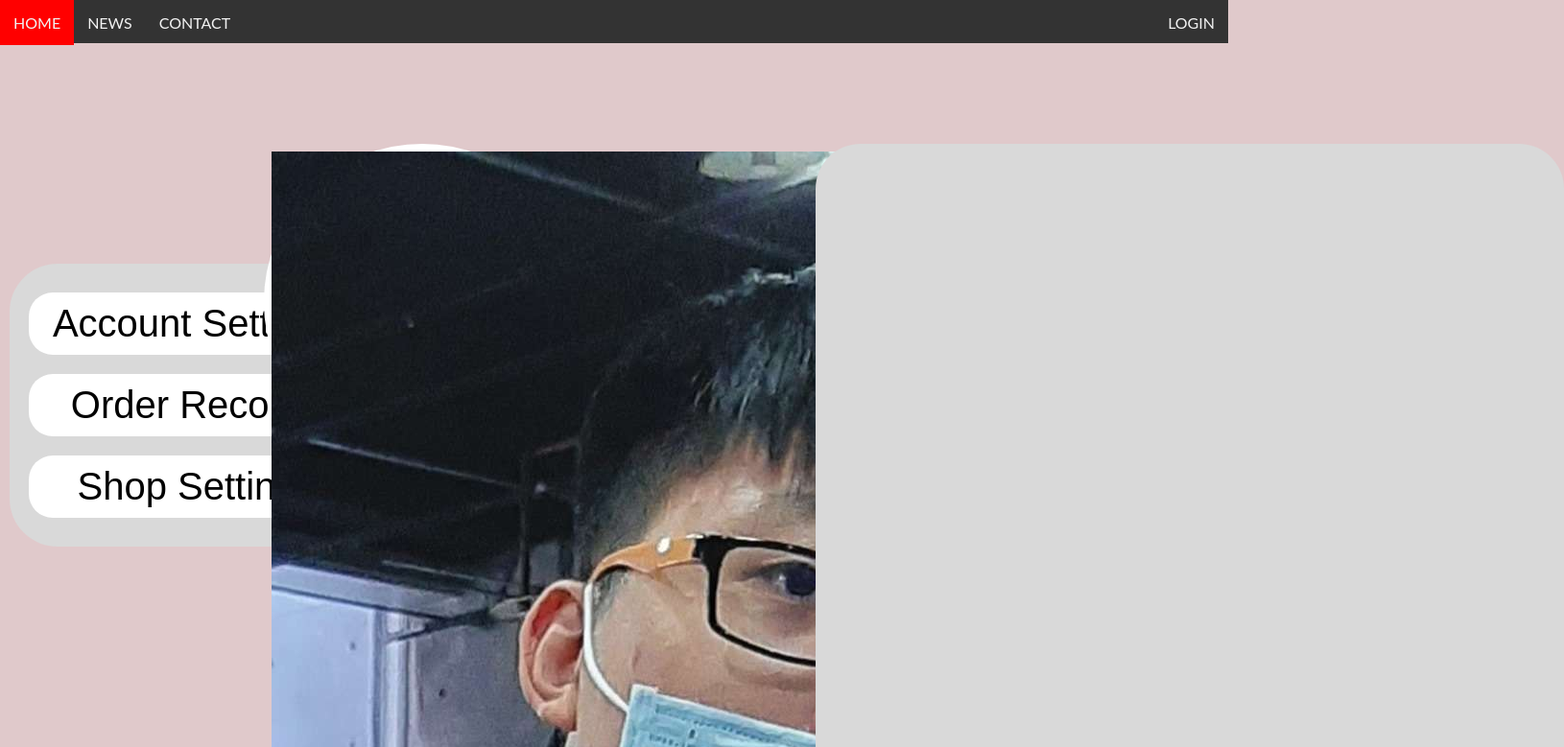
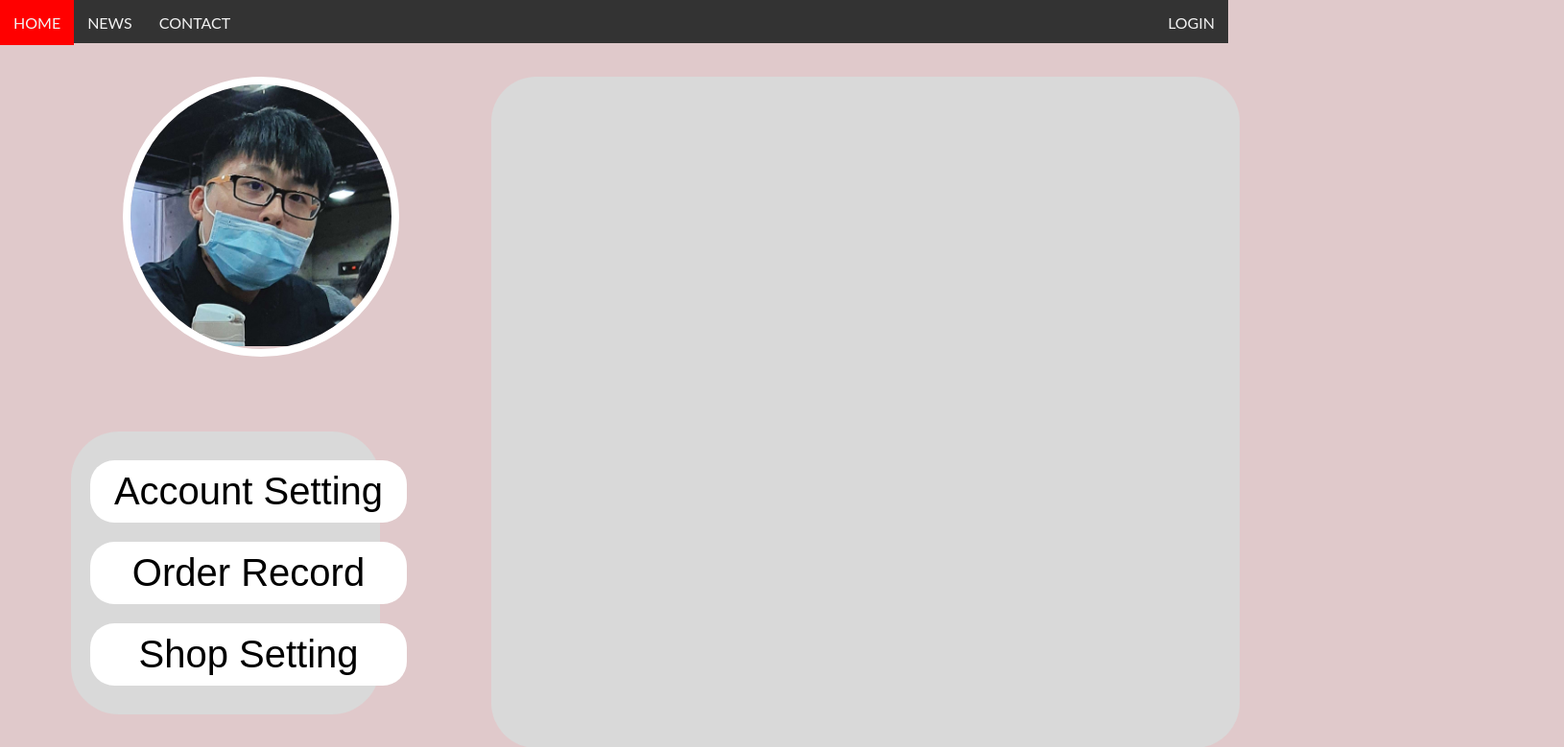
Before and after one commit to NTUT-Furniture/Frontend, a website: page Html_File/AccountSetting.html in a window 1280 px wide. Shown: the top 779 px of the page at 96% size, 1630 px wide, since content can reach past the window. Drawn offline with Linux system fonts and the light colour scheme.

Commit message:
refactor account setting css

```diff
--- a/CSS_File/AccountSetting_Style.css
+++ b/CSS_File/AccountSetting_Style.css
@@ -1,4 +1,4 @@
-body{
+body {
     height: 100%;
     width: 100%;
     margin: 0 auto; /* 居中对齐 */
@@ -10,31 +10,41 @@ body{
     overflow: auto;
     position: absolute;
 }
-.avator{
+
+.avator {
     position: absolute;
     display: inline-block;
-  top: 150px;
-  left: 250px;
+    top: 10%;
+    left: 10%;
 }
 
 .avatar-container {
-  width: 330px;
-  height: 330px;
-  margin-left: 25px;
-  flex-shrink: 0;
+    position: relative;
+    width: 25%;
+    height: auto;
     border-radius: 50%; /* 50% 使其成為圓形 */
     border: 8px solid #FFF;
-  background: url(../Resourse/avator.jpg) lightgray 50% / cover no-repeat; /* 使用 cover 讓背景圖片填滿容器 */
     box-sizing: border-box;
+    overflow: hidden;
+}
+
+.avatar-container img {
+    width: 100%; /* 使图像占满容器的宽度 */
+    height: 100%; /* 保持宽高比例 */
+    object-fit: cover; /* 保持图像比例并填充整个容器 */
+}
+
+.container {
+    margin: 24px;
 }
 
 .navigation-section {
-  width: 330px;
-  height: 255px;
-  flex-shrink: 0;
+    position: absolute;
+    top: 55%;
+    left: 5%;
+    width: 22%;
     margin: 10px;
     padding: 20px;
-  flex-direction: column;
     border-radius: 50px; /* 圓角設定，根據需要調整 */
     background-color: #D9D9D9; /* 白底 */
 }
@@ -49,16 +59,15 @@ body{
     color: black; /* 按鈕文字顏色 */
     border: none;
     border-radius: 25px; /* 圓角設定，根據需要調整 */
-  color: #000;
     text-align: center;
     font-size: 40px;
     font-weight: 400;
     line-height: normal;
 }
 
-.content-section{
-  top: 150px;
-  left: 850px;
+.content-section {
+    top: 10%;
+    left: 40%;
     position: absolute;
     display: inline-block;
     box-sizing: border-box;
@@ -69,19 +78,19 @@ body{
     background: #D9D9D9;
 }
 
-.AccountSetting-form{
+.AccountSetting-form {
     margin-top: 25px;
-  margin-left:40px;
+    margin-left: 40px;
 }
 
-.form-group{
+.form-group {
     box-sizing: border-box;
     width: 681px;
     height: 115px;
     flex-shrink: 0;
 }
 
-.form-group label{
+.form-group label {
     box-sizing: border-box;
     width: 681px;
     height: 115px;
@@ -91,7 +100,7 @@ body{
     color: #000;
 }
 
-.form-group input{
+.form-group input {
     box-sizing: border-box;
     margin-left: 10px;
     padding-left: 15px; /* 將文字項目下移 10px */
@@ -103,14 +112,15 @@ body{
     border: none; /* 將邊框設為無 */
     outline: none; /* 移除點擊時的輪廓效果 */
 }
-.AccountSetting-Button{
+
+.AccountSetting-Button {
     position: absolute;
     top: 600px;
     left: 400px;
     display: flex;
 }
 
-.AccountSetting-Button button{
+.AccountSetting-Button button {
     width: 162px;
     height: 52px;
     margin-left: 20px;
@@ -121,7 +131,7 @@ body{
     font-size: 40px;
 }
 
-#description{
+#description {
     margin-left: 10px;
     width: 660px;
     height: 250px;
@@ -132,10 +142,10 @@ body{
     max-height: 300px;
     border: none; /* 將邊框設為無 */
     outline: none; /* 移除點擊時的輪廓效果 */
-  resize: none;/*用戶將無法調整其大小*/
+    resize: none; /*用戶將無法調整其大小*/
 }
 
-#Banner{
+#Banner {
     margin-left: 10px;
     margin-top: 10px;
     width: 680px;
@@ -147,11 +157,11 @@ body{
     font-size: 24px;
 }
 
-#Confirm{
+#Confirm {
     color: cornflowerblue;
 }
 
-#Cancel{
+#Cancel {
     color: red;
 
 }
```
Lines whose indentation alone changed are shown as unchanged.
